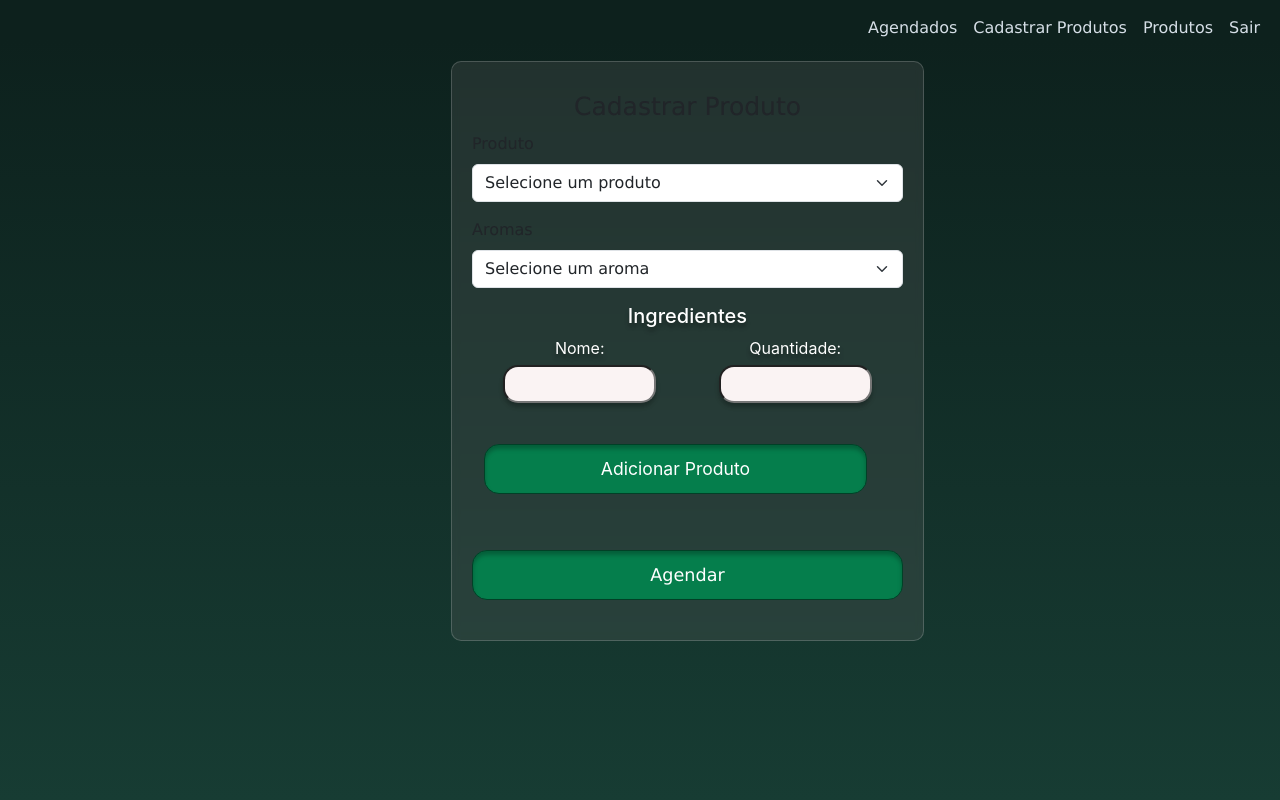
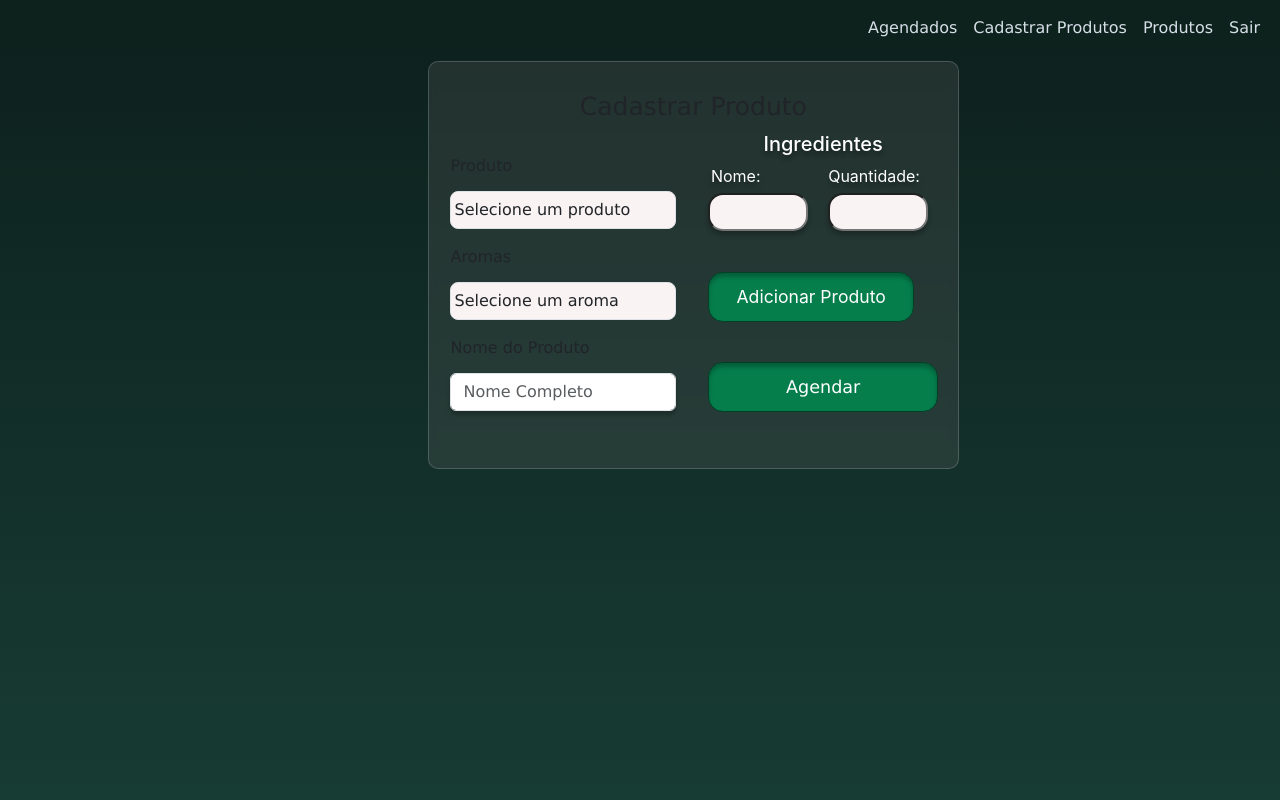
Before and after one commit to Gabrielle-Santiago/Agenda-Automatica, a Django app: page /cadastroProduto/ in a window 1280 px wide. Run offline with Django 5.2, Linux system fonts and the light colour scheme; the visitor is signed in with stand-in values (Sample User, id 1).

Commit message:
Conserto dos grid

```diff
--- a/AgendaAutomatica/AgendaAutomatica/urls.py
+++ b/AgendaAutomatica/AgendaAutomatica/urls.py
@@ -18,4 +18,5 @@ urlpatterns = [
     path('login/esqueciSenha/', views.esqueciSenha, name='esqueciSenha'),
     path('sair/', views.sair, name='sair'),
     path('sair/cadastros/cadastro', views.agenda, name='sair'),
+    path('login_view/esqueciSenha/', views.esqueciSenha, name='esqueciSenha'),
 ]
--- a/AgendaAutomatica/static/css/auth.css
+++ b/AgendaAutomatica/static/css/auth.css
@@ -4,6 +4,7 @@
 .mainProduto {
     height: 100%;
     padding: 0;
+    margin-left: 10%;
 }
 
 .Produto {
@@ -219,19 +220,6 @@
     transform: translateX(50%);
 }
 
-.grid-container {
-    display: grid;
-    grid-template-columns: 1fr 1fr;
-    gap: 40px;
-    align-items: start;
-}
-
-.grid-item {
-    display: flex;
-    flex-direction: column;
-    justify-content: flex-start;
-}
-
 .input-styled {
     width: 100%;
     padding: 6px;
@@ -241,8 +229,7 @@
     border-radius: var(--bs-border-radius);
 }
 
-@media (max-width: 768px) {
-    .grid-container {
-        grid-template-columns: 1fr;
-    }
+#gridConsertProduto {
+    justify-items: stretch;
+    align-items: start;
 }
--- a/AgendaAutomatica/static/css/cadastros.css
+++ b/AgendaAutomatica/static/css/cadastros.css
@@ -96,3 +96,50 @@
 #consertoForm {
     margin-top: 60px;
 }
+
+.selecaoProduto {
+    height: 38px;
+    margin: 5px auto;
+    background: #FAF3F3;
+    border-radius: 8px;
+    padding: 3px;
+    box-sizing: border-box;
+}
+
+/* O grid daqui é para as partes em geral */
+.cont {
+    width: 100%;
+    display: grid;
+    justify-items: center;
+    align-items: center;
+    grid-template-columns: repeat(2, 1fr);
+    gap: 30px;
+}
+
+.contFilho {
+    grid-column: 1;
+    grid-row: 1;
+}
+
+.contFilhoUm {
+    grid-column: 2;
+    grid-row: 1;
+}
+
+/* Já o daqui é para o nome e o quantidade dos ingredientes */
+.containerProduto {
+    width: 100%;
+    display: grid;
+    grid-template-columns: repeat(2, 1fr);
+    gap: 10px;
+}
+
+.itemUm {
+    grid-column: 1;
+    grid-row: 1;
+}
+
+.itemDois {
+    grid-column:  2;
+    grid-row: 1;
+}
--- a/AgendaAutomatica/static/css/style.css
+++ b/AgendaAutomatica/static/css/style.css
@@ -63,8 +63,8 @@ nav a {
 /* Estilos para os inputs dentro da section */
 input {
     position: relative; /* Evita conflitos com a section */
-    width: 80%;
-    max-width: 525px;
+    width: 100px;
+    max-width: 1000px;
     height: 38px;
 
     margin: 5px auto;
--- a/AgendaAutomatica/task/templates/cadastros/cadastroProduto.html
+++ b/AgendaAutomatica/task/templates/cadastros/cadastroProduto.html
@@ -5,7 +5,7 @@
 {% block content %}
 
 <div class="Produto">
-    <main class="container mt-1 mainProduto">
+    <main class="mt-1">
         <div class="col-md-5 offset-md-4">
             <form method="POST" class="card card-body needs-validation formulario"
             id="consertoForm" novalidate>
@@ -16,9 +16,11 @@
 
                         {% csrf_token %}
 
+                    <div class="cont">
+                        <div class="contFilho">
                             <div class="mb-3">
                                 <label for="option" class="form-label">Produto</label>
-                            <select id="option" name="option" class="form-select" aria-label="Default select example">
+                                <select id="option" name="option" class="form-select selecaoProduto" aria-label="Default select example">
                                     <option selected>Selecione um produto</option>
                                     <option value="perfume" name="perfume" id="perfume">Perfume</option>
                                     <option value="hidratante" name="hidratante" id="hidratante">Hidratante</option>
@@ -29,7 +31,7 @@
 
                             <div class="mb-3">
                                 <label for="category" class="form-label">Aromas</label>
-                            <select id="category" name="category" class="form-select" aria-label="Default select example">
+                                <select id="category" name="category" class="form-select selecaoProduto" aria-label="Default select example">
                                     <option selected>Selecione um aroma</option>
                                     <option value="floral" name="floral" id="floral">Floral</option>
                                     <option value="citrico" name="citrico" id="citrico">Cítrico</option>
@@ -39,20 +41,31 @@
                             </div>
 
                             <div class="mb-3">
-                            <div class="container text-center">
+                                <label class="form-label">Nome do Produto</label>
+                                <input type="text" class="form-control" placeholder="Nome Completo" aria-label="Username" aria-describedby="inputGroupPrepend3" id="validationUsername" name="username" required>
+                                <div id="validationUsernameFeedback" class="invalid-feedback">
+                                    Por favor, adicione um nome.
+                                </div>
+                            </div>
+                        </div>
+
+                        <div class="contFilhoUm mb-3">
+                            <div class="text-center">
                                 <div class="row">
 
                                     <h2>Ingredientes</h2>
 
                                     {{ ingrediente_formset.management_form }}
 
-                                    <div id="ingredienteContainer">
+                                    <div id="ingredienteContainer" class="containerProduto">
                                         {% for form in ingrediente_formset %}
-                                            <div id="adicionarProdutoContainer" class="row">
+                                            <div class="itemUm">
                                                 <div class="col-md-6">
                                                     {{ form.nome.label_tag }} {{ form.nome }}
                                                 </div>
+                                            </div>
 
+                                            <div class="itemDois">
                                                 <div class="col-md-6">
                                                     {{ form.quantidade.label_tag }} {{ form.quantidade }}
                                                 </div>
@@ -68,9 +81,10 @@
 
                                 </div>
                             </div>
+                            <input class="myButton btn btn-primary" type="submit" value="Agendar">
                         </div>
 
-                        <input class="myButton btn btn-primary" type="submit" value="Agendar">
+                    </div>
                 </div>
             </form>
         </div>
```
Also changed, not shown: AgendaAutomatica/task/templates/auth/pedidoPerfume.html (+6 -18 lines). Lines whose indentation alone changed are shown as unchanged.
